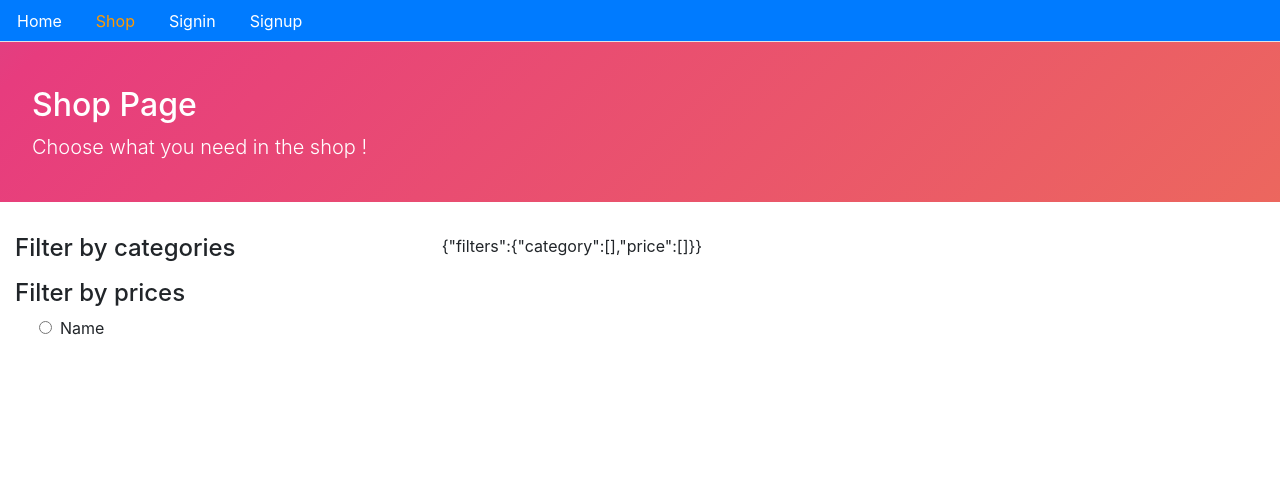
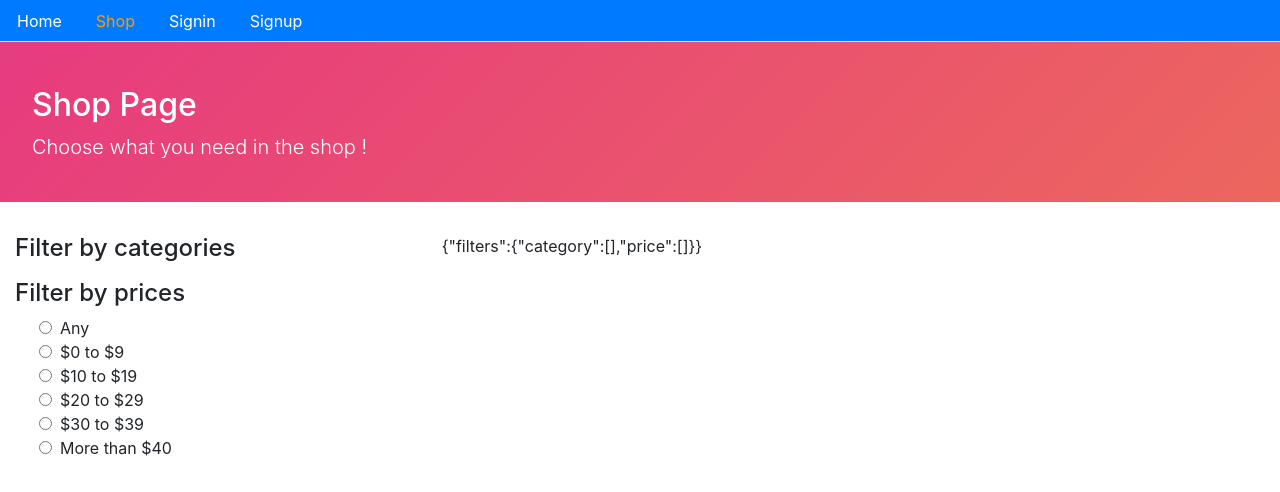
Before and after one commit to rebSen/ecomProject, a React (Create React App) app: page /shop in a window 1280 px wide. Shown: the top 492 px of the page. Built offline with nearby package versions, Linux system fonts and the light colour scheme; no server answers.

Commit message:
display radioBox with datas from prices
map on prices from fixedprices.js

```diff
--- a/src/core/RadioBox.js
+++ b/src/core/RadioBox.js
@@ -2,13 +2,31 @@ import React, { useState, useEffect, Fragment } from "react";
 
 const RadioBox = ({ prices }) => {
   const [value, setValue] = useState(0);
-  return (
-    <Fragment>
-      {/* {JSON.stringify(prices)} */}
-      <input type="radio" className="mr-2 ml-4" />
-      <label className="form-check-label">Name</label>
-    </Fragment>
-  );
+
+  const handleChange = () => {
+    //
+  };
+
+  return prices.map((p, i) => (
+    <div key={i} className="list-unstyled">
+      <input
+        onChange={handleChange}
+        type="Radio"
+        value={`${p._id}`}
+        className="mr-2 ml-4"
+      />
+      <label className="form-check-label">{p.name}</label>
+    </div>
+  ));
+
+  // (
+  //   <Fragment>
+  //     {/* {JSON.stringify(prices)} */}
+  //     <input type="radio" className="mr-2 ml-4" />
+  //     <label className="form-check-label">Name</label>
+  //     {}
+  //   </Fragment>
+  // );
 };
 
 export default RadioBox;
```
